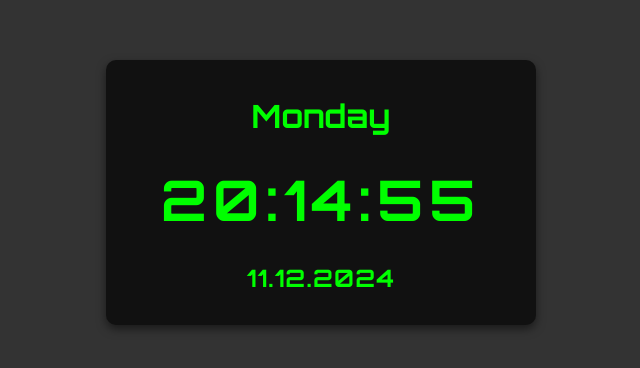
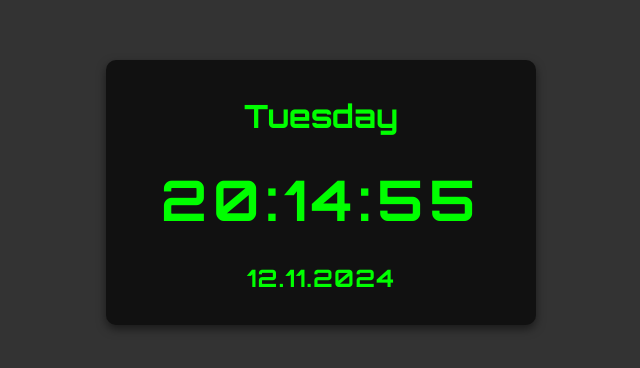
Before and after one commit to javasharipov/Clock-clone, a plain HTML site: page index.html in a window 1280 px wide. Shown: the part 208-576 px from the top of the page, without its empty margins (319-959 px from the left). Drawn offline with Linux system fonts and the light colour scheme.

Commit message:
added some style

```diff
--- a/app.js
+++ b/app.js
@@ -1,7 +1,21 @@
 const timeEl = document.querySelector('.time')
+const dayEl = document.getElementById('day')
+const dateEl = document.getElementById('date')
 
 function getTime() {
 	let date = new Date()
+
+	const daysArr = [
+		'Sunday',
+		'Monday',
+		'Tuesday',
+		'Wednesday',
+		'Thursday',
+		'Friday',
+		'Saturday',
+	]
+	let day = date.getDay()
+	dayEl.innerText = daysArr[day]
 
 	let hour = date.getHours()
 	let minute = date.getMinutes()
@@ -9,6 +23,11 @@ function getTime() {
 
 	let timeView = `${hour}:${minute}:${second}`
 	timeEl.innerHTML = timeView
+
+	let fullDate = `${date.getDate()}.${
+		date.getMonth() + 1
+	}.${date.getFullYear()}`
+	dateEl.innerText = fullDate
 }
 getTime()
 
@@ -16,17 +35,3 @@ setInterval(() => {
 	console.log('time')
 	getTime()
 }, 1000)
-
-// const weekDay = document.querySelector('.day')
-
-// function getDay() {
-// 	let day = new Date()
-
-// 	let dayOfTheWeek = date.getDayTiwe()
-
-// 	let DayView = `${day}`
-
-// 	weekDay.innerHTML = DayView
-// }
-
-// getDay()
--- a/index.html
+++ b/index.html
@@ -11,9 +11,9 @@
 
 <body>
 	<div class="clock">
-		<h1 class="day">Monday</h1>
+		<h1 class="day" id="day">Monday</h1>
 		<h2 class="time">00:00:00</h2>
-		<h2 class="date">11.12.2024</h2>
+		<h2 class="date" id="date">11.12.2024</h2>
 	</div>
 
 
```
